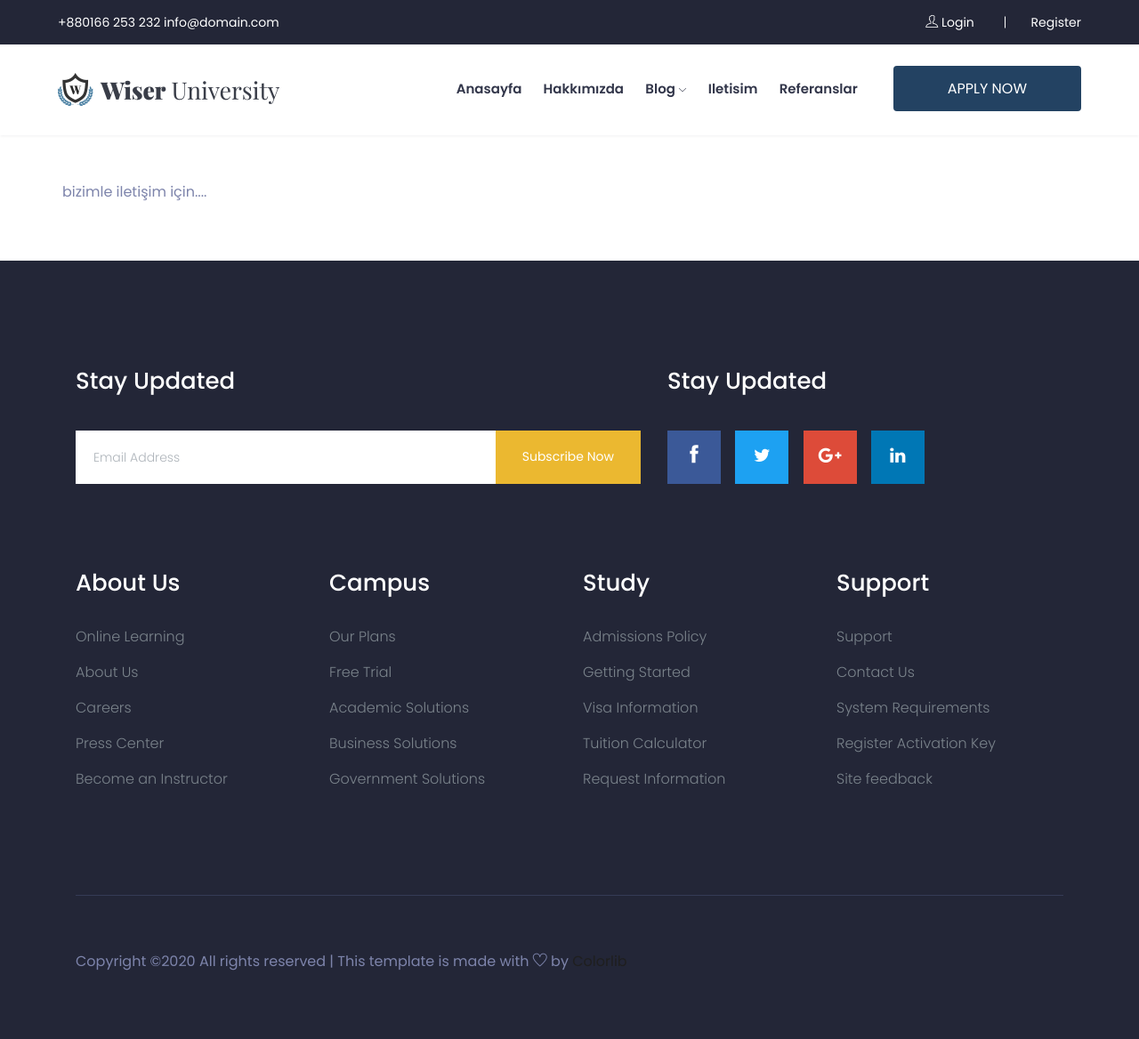
After one commit to gurkankirmaci/DjangoBlogProject, a Django app: page /iletisim/ in a window 1280 px wide. The commit adds this page. Shown: the whole page at 89% size. Run offline with Django 3.2, Linux system fonts and the light colour scheme; data comes from the database, SQL or seed files in the repository; both versions use the stored data as it was after the commit; some libraries are stand-ins or nearby versions.

Commit message:
Temel sayfaların ,anasayfaya adapte edilmesi...

```diff
--- a/home/models.py
+++ b/home/models.py
@@ -25,6 +25,7 @@ class Setting(models.Model):
     twitter = models.CharField(blank=True,max_length=150)
     aboutus =RichTextUploadingField(blank=True)
     references =RichTextUploadingField(blank=True)
+    contact = RichTextUploadingField(blank=True)
     status = models.CharField(max_length=10,choices=STATUS)
     create_at = models.DateTimeField(auto_now_add=True)
     update_at = models.DateTimeField(auto_now=True)
--- a/home/templates/header.html
+++ b/home/templates/header.html
@@ -42,13 +42,8 @@
                                                         <li><a href="single-blog.html">single-blog</a></li>
                                                     </ul>
                                                 </li>
-                                                <li><a href="#">pages <i class="ti-angle-down"></i></a>
-                                                    <ul class="submenu">
-                                                        <li><a href="Event.html">Event</a></li>
-                                                        <li><a href="event_details.html">Event Details</a></li>
-                                                        <li><a href="Admissions.html">Admissions</a></li>
-                                                        <li><a href="elements.html">elements</a></li>
-                                                    </ul>
+                                                <li><a href="/iletisim">iletisim </a>
+
                                                 </li>
                                                 <li><a href="/referanslar">referanslar</a></li>
                                             </ul>
--- /dev/null
+++ b/home/templates/iletisim.html
@@ -0,0 +1,27 @@
+{% extends "homebase.html" %}
+
+{% block title %} iletisim {{ setting.company }}  {% endblock %}
+{% block keywords %} {{ setting.keywords }} {% endblock %}
+{% block description %}{{ setting.description }} {% endblock %}
+
+{% block head %}
+<link rel='shortcut icon' type='image/x-icon' href='{{setting.icon.url}}' />
+{% endblock %}
+
+
+
+{% block content %}
+
+   <div class="section" style="padding:50px">
+
+    <div class="container">
+
+            <div class="row">
+
+                {{ setting.contact|safe  }}
+
+            </div>
+        </div>
+    </div>
+
+{% endblock %}
--- a/home/views.py
+++ b/home/views.py
@@ -19,3 +19,8 @@ def referanslar(request):
     setting = Setting.objects.get(pk=1)
     context = {'setting': setting,'page': 'referanslar' }
     return render(request, 'referanslar.html', context)
+
+def iletisim(request):
+    setting = Setting.objects.get(pk=1)
+    context = {'setting': setting,'page': 'iletisim' }
+    return render(request, 'iletisim.html', context)
--- a/project2/urls.py
+++ b/project2/urls.py
@@ -23,6 +23,7 @@ urlpatterns = [
     path('', include('home.urls')),
     path('hakkimizda/',views.hakkimizda, name='hakkimizda'),
     path('referanslar/', views.referanslar, name='referanslar'),
+    path('iletisim/', views.iletisim, name='iletisim'),
     path('home/', include('home.urls')),
     path('product/', include('product.urls')),
     path('admin/', admin.site.urls),
```
Also changed, not shown: db.sqlite3.
